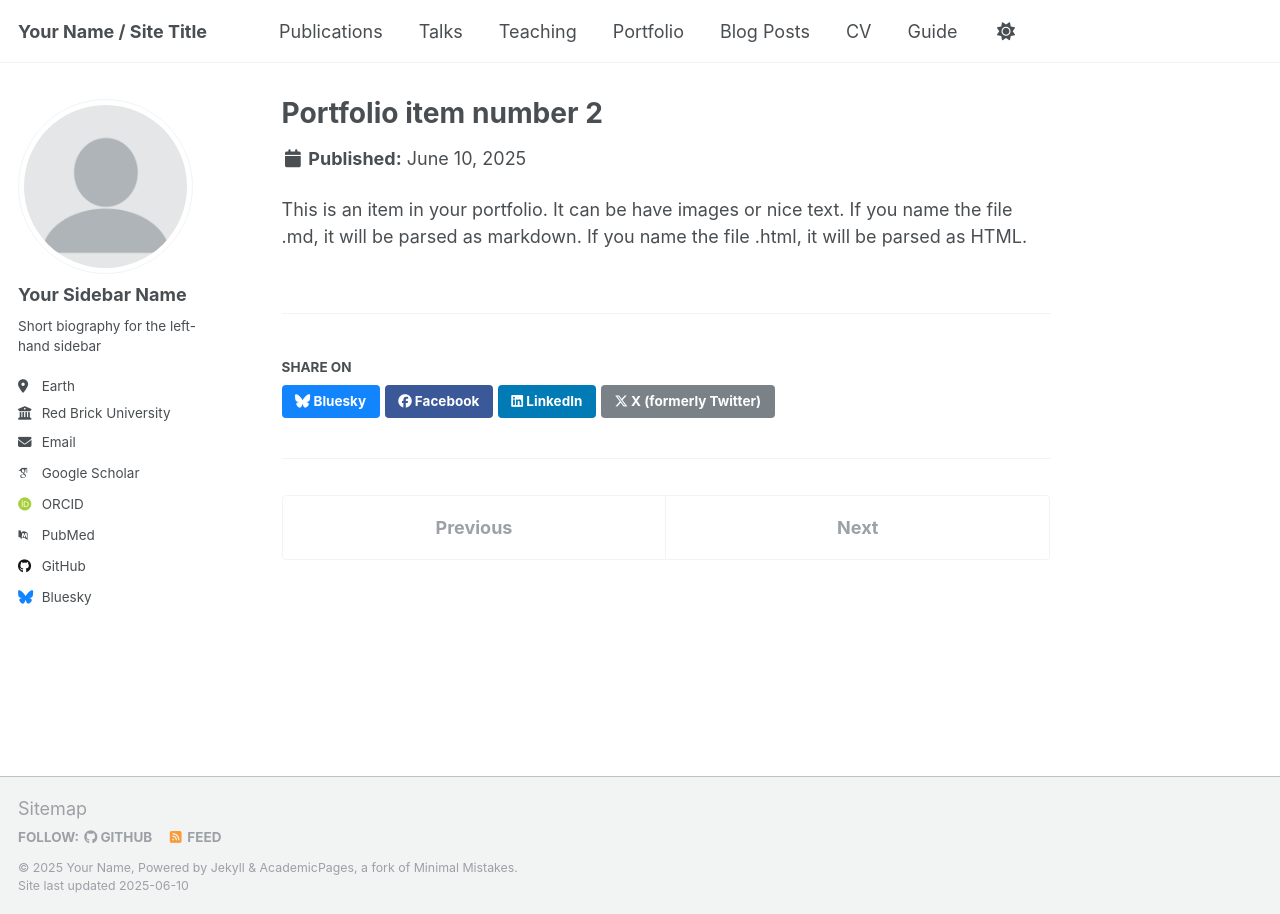
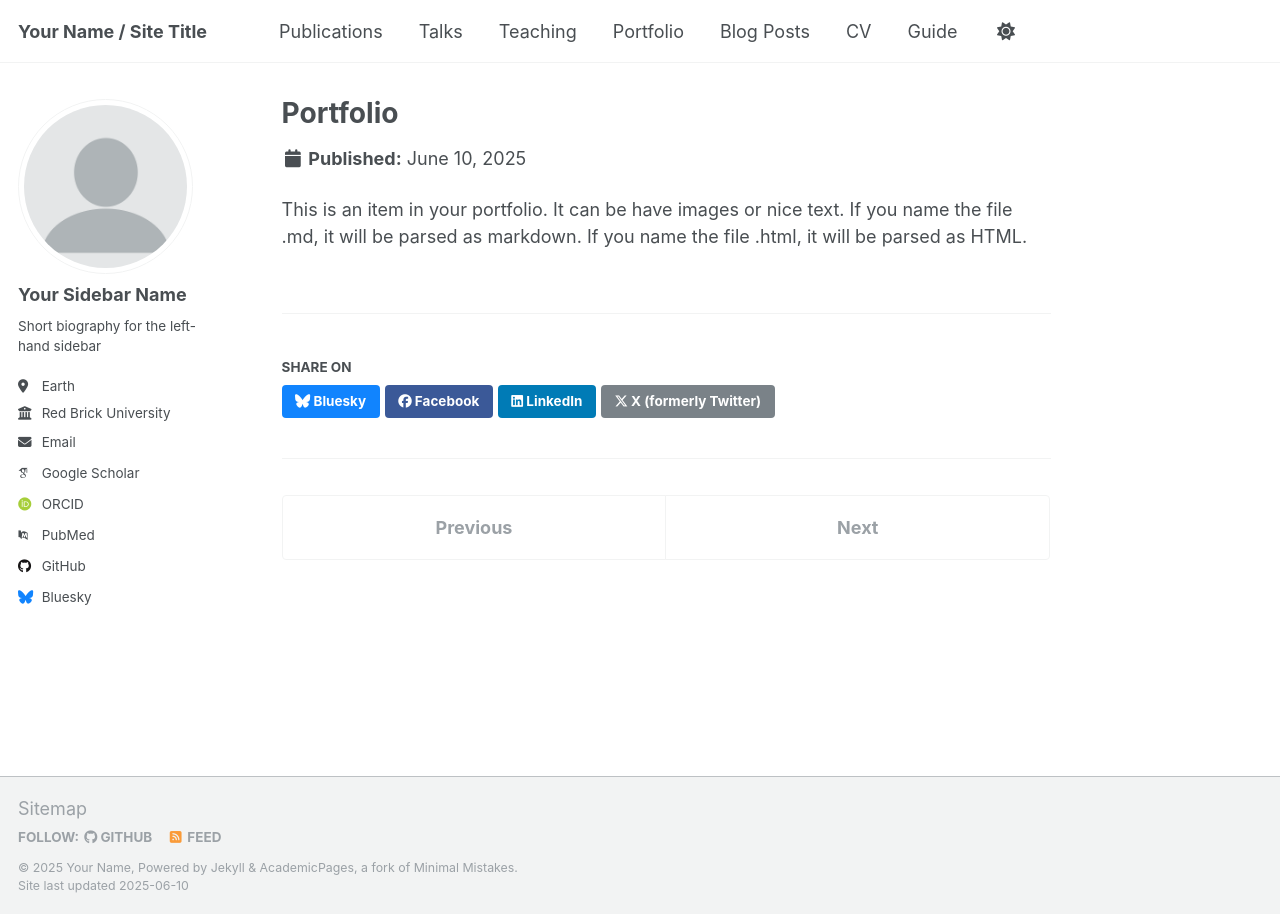
Before and after one commit to FanChenNUS/FanChenNUS.github.io, a Jekyll site: the page built from _portfolio/portfolio-2.html, in a window 1280 px wide. Built offline with Jekyll 4.4.1, drawn with Linux system fonts in a browser that asks for light colours; some web fonts are replaced.

Commit message:
Update portfolio-2.html

```diff
--- a/_portfolio/portfolio-2.html
+++ b/_portfolio/portfolio-2.html
@@ -1,5 +1,5 @@
 ---
-title: "Portfolio item number 2"
+title: "Portfolio"
 excerpt: "Short description of portfolio item number 2 <br/><img src='/images/500x300.png'>"
 collection: portfolio
 ---
```
